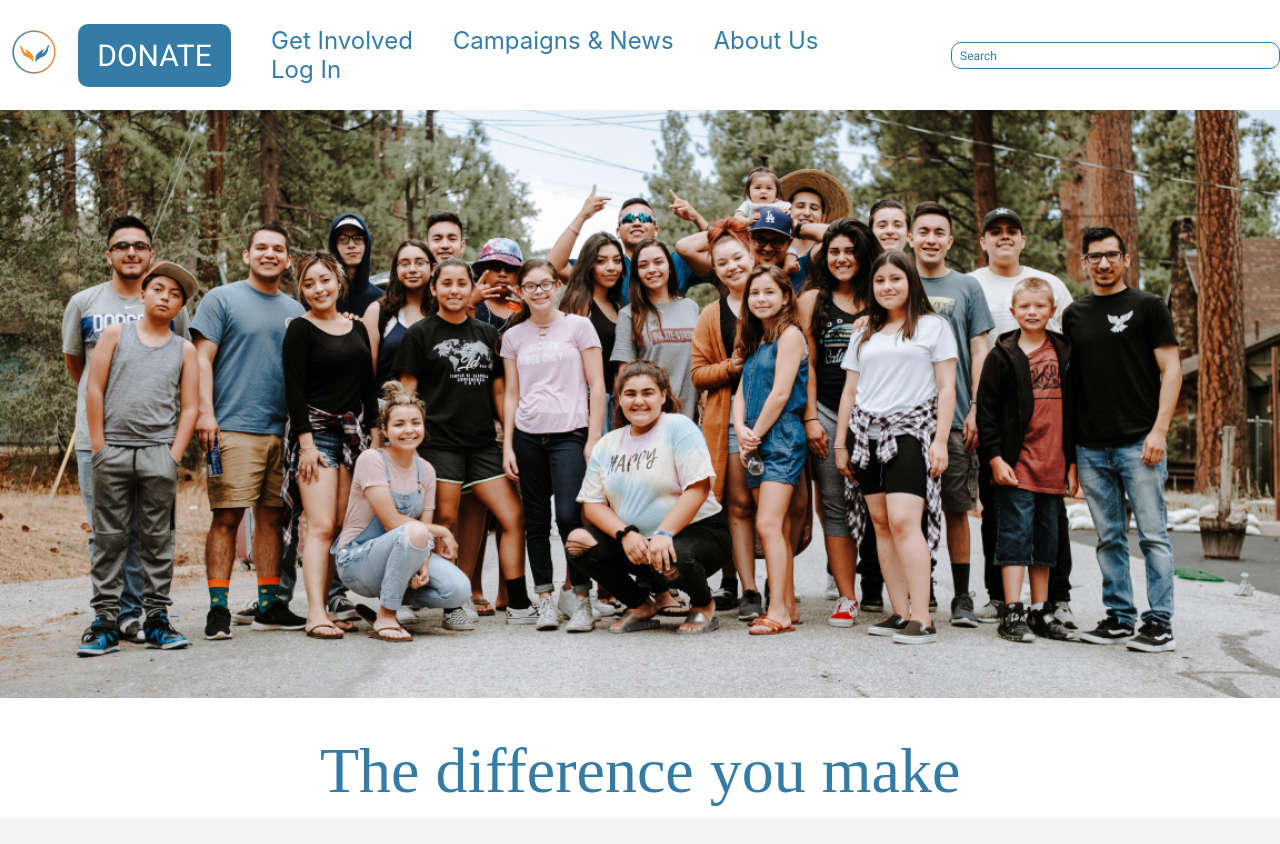
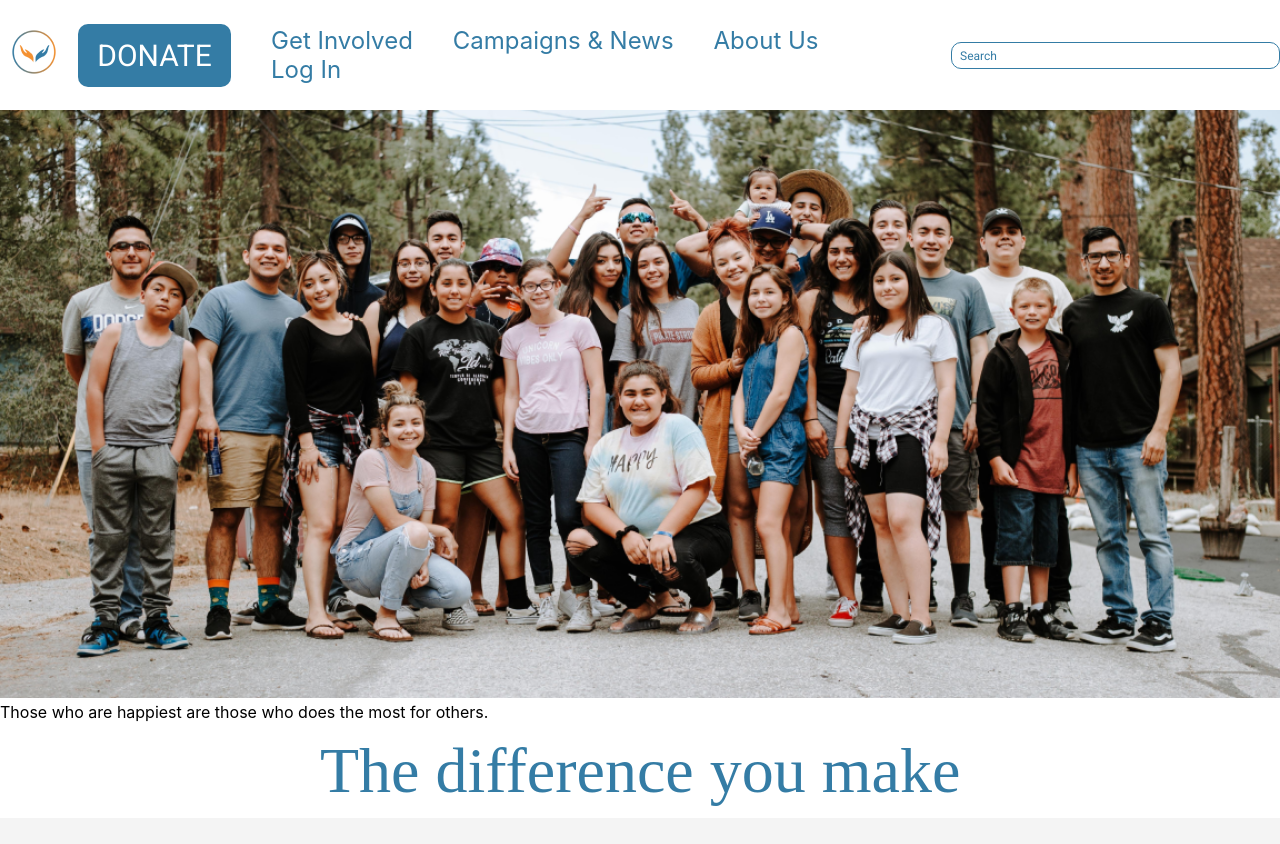
Before and after one commit to Dilekcn/charity, a React (Create React App) app: page / in a window 1280 px wide. Shown: the top 844 px of the page. Built offline with nearby package versions, Linux system fonts and the light colour scheme.

Commit message:
slider updated

```diff
--- a/src/components/Slider/Slider.css
+++ b/src/components/Slider/Slider.css
@@ -1,4 +1,19 @@
-#slider {
+* {
+	box-sizing: border-box;
+}
+
+#slider-box {
+	position: relative;
+}
+
+#slider-pic {
 	width: 100%;
 	height: auto;
 }
+
+#quote-box {
+	position: absolute;
+}
+
+#quote-text {
+}
--- a/src/components/Slider/Slider.js
+++ b/src/components/Slider/Slider.js
@@ -4,8 +4,13 @@ import './Slider.css';
 
 const Slider = () => {
 	return (
-		<div>
-			<img id="slider" src={pic} alt="pic" />
+		<div id="slider-box">
+			<img id="slider-pic" src={pic} alt="pic" />
+			<div id="quote-box">
+				<p id="quote-text">
+					Those who are happiest are those who does the most for others.
+				</p>
+			</div>
 		</div>
 	);
 };
```
